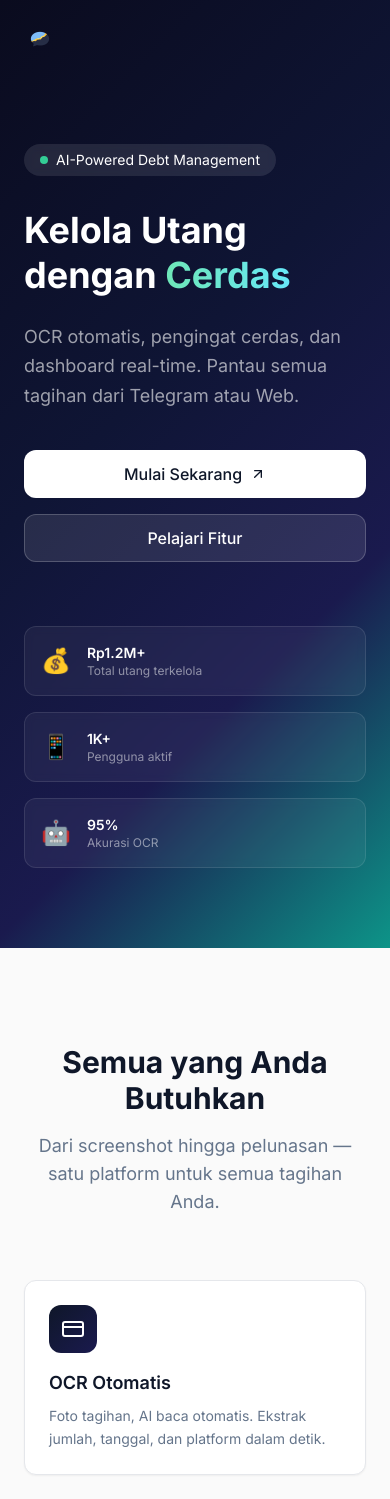
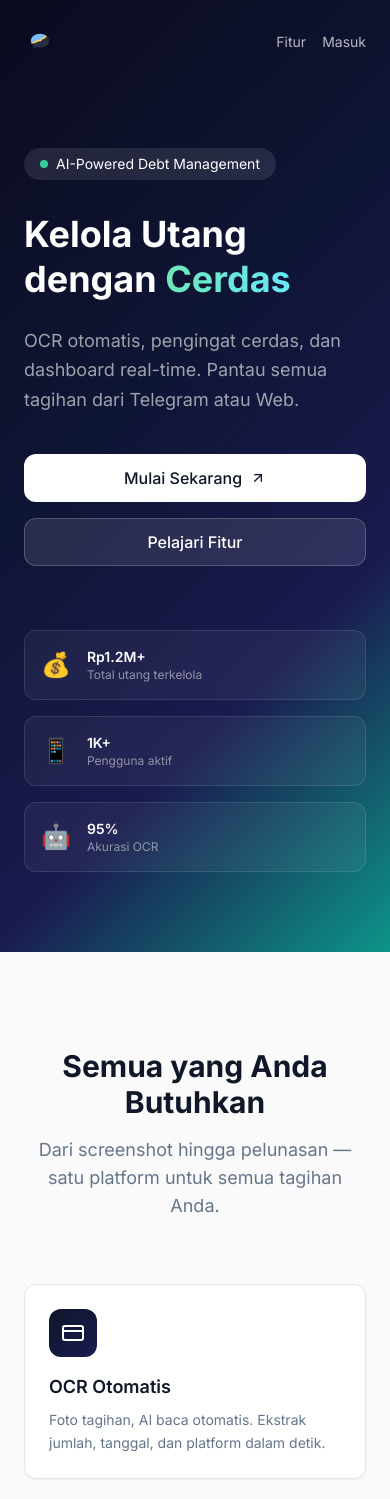
Before and after one commit to FMATheNomad/jatuhtempo, a Next.js app in the folder web/: page / in a window 390 px wide. Shown: the top 1499 px of the page. Built offline with nearby package versions, Linux system fonts and the light colour scheme.

Commit message:
Fix all mobile responsiveness: 44px touch targets, action buttons, landing nav, grids, card padding, overflow

```diff
--- a/web/src/app/debts/page.tsx
+++ b/web/src/app/debts/page.tsx
@@ -265,13 +265,13 @@ export default function DebtsPage() {
                           <td className="py-3">
                             <div className="flex items-center gap-1">
                               {d.status !== 'paid' && (
-                                <button onClick={() => handleStatus(d.id, 'paid')} className="p-1.5 rounded hover:bg-emerald-100 text-emerald-600" title="Lunas"><Check className="w-4 h-4" /></button>
+                                <button onClick={() => handleStatus(d.id, 'paid')} className="min-h-[44px] min-w-[44px] flex items-center justify-center rounded-lg hover:bg-emerald-100 text-emerald-600" title="Lunas"><Check className="w-5 h-5" /></button>
                               )}
                               {d.status !== 'late' && (
-                                <button onClick={() => handleStatus(d.id, 'late')} className="p-1.5 rounded hover:bg-red-100 text-red-600" title="Terlambat"><AlertTriangle className="w-4 h-4" /></button>
+                                <button onClick={() => handleStatus(d.id, 'late')} className="min-h-[44px] min-w-[44px] flex items-center justify-center rounded-lg hover:bg-red-100 text-red-600" title="Terlambat"><AlertTriangle className="w-5 h-5" /></button>
                               )}
-                              <button onClick={() => openEdit(d)} className="p-1.5 rounded hover:bg-blue-100 text-blue-600" title="Edit"><Pencil className="w-4 h-4" /></button>
-                              <button onClick={() => handleDelete(d.id)} className="p-1.5 rounded hover:bg-red-100 text-red-600" title="Hapus"><Trash2 className="w-4 h-4" /></button>
+                              <button onClick={() => openEdit(d)} className="min-h-[44px] min-w-[44px] flex items-center justify-center rounded-lg hover:bg-blue-100 text-blue-600" title="Edit"><Pencil className="w-5 h-5" /></button>
+                              <button onClick={() => handleDelete(d.id)} className="min-h-[44px] min-w-[44px] flex items-center justify-center rounded-lg hover:bg-red-100 text-red-600" title="Hapus"><Trash2 className="w-5 h-5" /></button>
                             </div>
                           </td>
                         </tr>
--- a/web/src/app/page.tsx
+++ b/web/src/app/page.tsx
@@ -23,9 +23,9 @@ function LandingPage() {
           <div className="flex items-center gap-3">
             <img src="/assets/logo.png" alt="JatuhTempo" className="h-8 w-auto" />
           </div>
-          <div className="hidden sm:flex items-center gap-6 text-sm text-white/70">
-            <a href="#features" className="hover:text-white transition-colors">Fitur</a>
-            <a href="/login" className="hover:text-white transition-colors">Masuk</a>
+          <div className="flex items-center gap-4 sm:gap-6 text-sm text-white/70">
+            <a href="#features" className="hover:text-white transition-colors py-2">Fitur</a>
+            <a href="/login" className="hover:text-white transition-colors py-2">Masuk</a>
           </div>
         </nav>
 
@@ -58,7 +58,7 @@ function LandingPage() {
                 </a>
               </div>
             </div>
-            <div className="flex-1 animate-fade-in hidden lg:block">
+            <div className="flex-1 animate-fade-in hidden sm:block">
               <img src="/assets/hero.png" alt="Dashboard Preview" className="w-full rounded-2xl shadow-2xl" />
             </div>
           </div>
@@ -184,11 +184,11 @@ function DashboardPage() {
               </p>
 
               <form onSubmit={handleAdd} className="max-w-lg mx-auto space-y-3">
-                <div className="grid grid-cols-2 gap-3">
-                  <input value={form.platform} onChange={e => setForm({...form, platform: e.target.value})} placeholder="Nama platform (Akulaku, Kredivo...)" required className="h-12 rounded-xl bg-white/10 border border-white/20 text-white placeholder-white/40 px-4 text-sm" />
+                <div className="grid grid-cols-1 sm:grid-cols-2 gap-3">
+                  <input value={form.platform} onChange={e => setForm({...form, platform: e.target.value})} placeholder="Nama platform" required className="h-12 rounded-xl bg-white/10 border border-white/20 text-white placeholder-white/40 px-4 text-sm" />
                   <input value={form.amount} onChange={e => setForm({...form, amount: e.target.value})} placeholder="Jumlah (Rp)" type="number" required className="h-12 rounded-xl bg-white/10 border border-white/20 text-white placeholder-white/40 px-4 text-sm" />
                 </div>
-                <div className="grid grid-cols-2 gap-3">
+                <div className="grid grid-cols-1 sm:grid-cols-2 gap-3">
                   <input value={form.due_date} onChange={e => setForm({...form, due_date: e.target.value})} placeholder="Jatuh tempo (YYYY-MM-DD)" required className="h-12 rounded-xl bg-white/10 border border-white/20 text-white placeholder-white/40 px-4 text-sm" />
                   <input value={form.category} onChange={e => setForm({...form, category: e.target.value})} placeholder="Kategori (opsional)" className="h-12 rounded-xl bg-white/10 border border-white/20 text-white placeholder-white/40 px-4 text-sm" />
                 </div>
--- a/web/src/app/strategy/page.tsx
+++ b/web/src/app/strategy/page.tsx
@@ -241,7 +241,7 @@ export default function StrategyPage() {
                   {/* Income-based simulator */}
                   <div className="border-t pt-6">
                     <h3 className="text-sm font-medium mb-3">Simulasi Berdasarkan Pendapatan</h3>
-                    <div className="grid grid-cols-2 gap-3 mb-4">
+                    <div className="grid grid-cols-1 sm:grid-cols-2 gap-3 mb-4">
                       <div>
                         <label className="text-xs text-muted-foreground mb-1 block">Pendapatan / Bulan</label>
                         <input
--- a/web/src/components/dashboard/summary-cards.tsx
+++ b/web/src/components/dashboard/summary-cards.tsx
@@ -63,7 +63,7 @@ export function SummaryCards({ summary }: { summary: Summary }) {
                   <Icon className="w-5 h-5 text-white" />
                 </div>
               </div>
-              <p className="text-2xl font-bold tracking-tight">{value}</p>
+              <p className="text-2xl font-bold tracking-tight truncate">{value}</p>
             </CardContent>
           </Card>
         )
--- a/web/src/components/layout/mobile-nav.tsx
+++ b/web/src/components/layout/mobile-nav.tsx
@@ -20,7 +20,7 @@ export function MobileNav() {
 
   return (
     <div className="lg:hidden">
-      <button onClick={() => setOpen(!open)} className="p-2 hover:bg-secondary rounded-lg">
+      <button onClick={() => setOpen(!open)} className="min-h-[44px] min-w-[44px] flex items-center justify-center hover:bg-secondary rounded-lg">
         {open ? <X className="w-5 h-5" /> : <Menu className="w-5 h-5" />}
       </button>
 
@@ -37,7 +37,7 @@ export function MobileNav() {
                     href={href}
                     onClick={() => setOpen(false)}
                     className={cn(
-                      "flex items-center gap-3 px-4 py-3 rounded-lg text-sm font-medium transition-all",
+                      "flex items-center gap-3 px-4 min-h-[44px] rounded-lg text-sm font-medium transition-all",
                       active ? "bg-primary text-primary-foreground" : "text-muted-foreground hover:bg-secondary"
                     )}
                   >
--- a/web/src/components/ui/button.tsx
+++ b/web/src/components/ui/button.tsx
@@ -15,10 +15,10 @@ const buttonVariants = cva(
         accent: "bg-accent text-accent-foreground hover:bg-accent/90 shadow-sm",
       },
       size: {
-        default: "h-10 px-4 py-2",
-        sm: "h-9 rounded-md px-3 text-xs",
-        lg: "h-12 rounded-lg px-8 text-base",
-        icon: "h-10 w-10",
+        default: "h-11 px-4 py-2 min-h-[44px]",
+        sm: "h-10 rounded-md px-3 text-xs min-h-[40px]",
+        lg: "h-12 rounded-lg px-8 text-base min-h-[48px]",
+        icon: "h-11 w-11 min-h-[44px] min-w-[44px]",
       },
     },
     defaultVariants: { variant: "default", size: "default" },
--- a/web/src/components/ui/card.tsx
+++ b/web/src/components/ui/card.tsx
@@ -10,7 +10,13 @@ Card.displayName = "Card"
 
 const CardHeader = React.forwardRef<HTMLDivElement, React.HTMLAttributes<HTMLDivElement>>(
   ({ className, ...props }, ref) => (
-    <div ref={ref} className={cn("flex flex-col space-y-1.5 p-6", className)} {...props} />
+    <div ref={ref} className={cn("flex flex-col space-y-1.5 p-4 sm:p-6", className)} {...props} />
+  )
+)
+
+const CardContent = React.forwardRef<HTMLDivElement, React.HTMLAttributes<HTMLDivElement>>(
+  ({ className, ...props }, ref) => (
+    <div ref={ref} className={cn("p-4 sm:p-6 pt-0 sm:pt-0", className)} {...props} />
   )
 )
 CardHeader.displayName = "CardHeader"
@@ -29,11 +35,4 @@ const CardDescription = React.forwardRef<HTMLParagraphElement, React.HTMLAttribu
 )
 CardDescription.displayName = "CardDescription"
 
-const CardContent = React.forwardRef<HTMLDivElement, React.HTMLAttributes<HTMLDivElement>>(
-  ({ className, ...props }, ref) => (
-    <div ref={ref} className={cn("p-6 pt-0", className)} {...props} />
-  )
-)
-CardContent.displayName = "CardContent"
-
 export { Card, CardHeader, CardTitle, CardDescription, CardContent }
```
